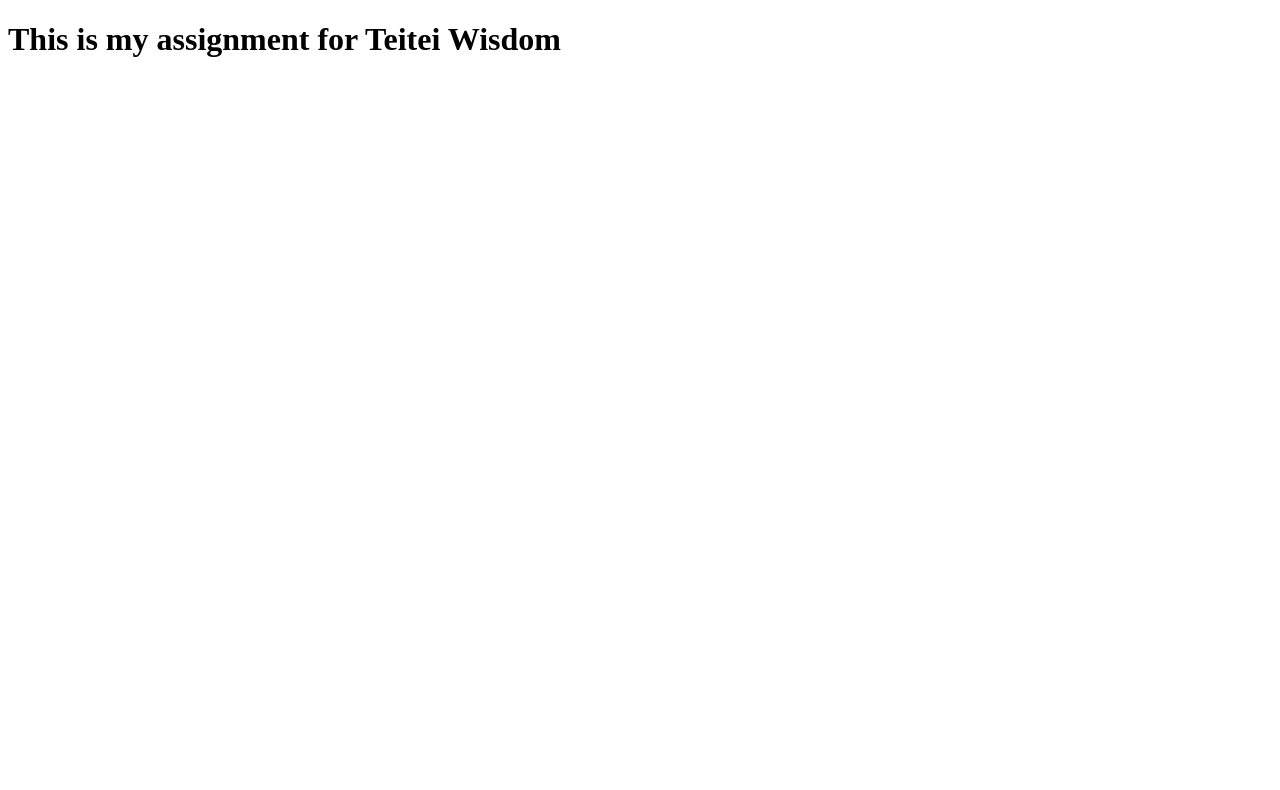
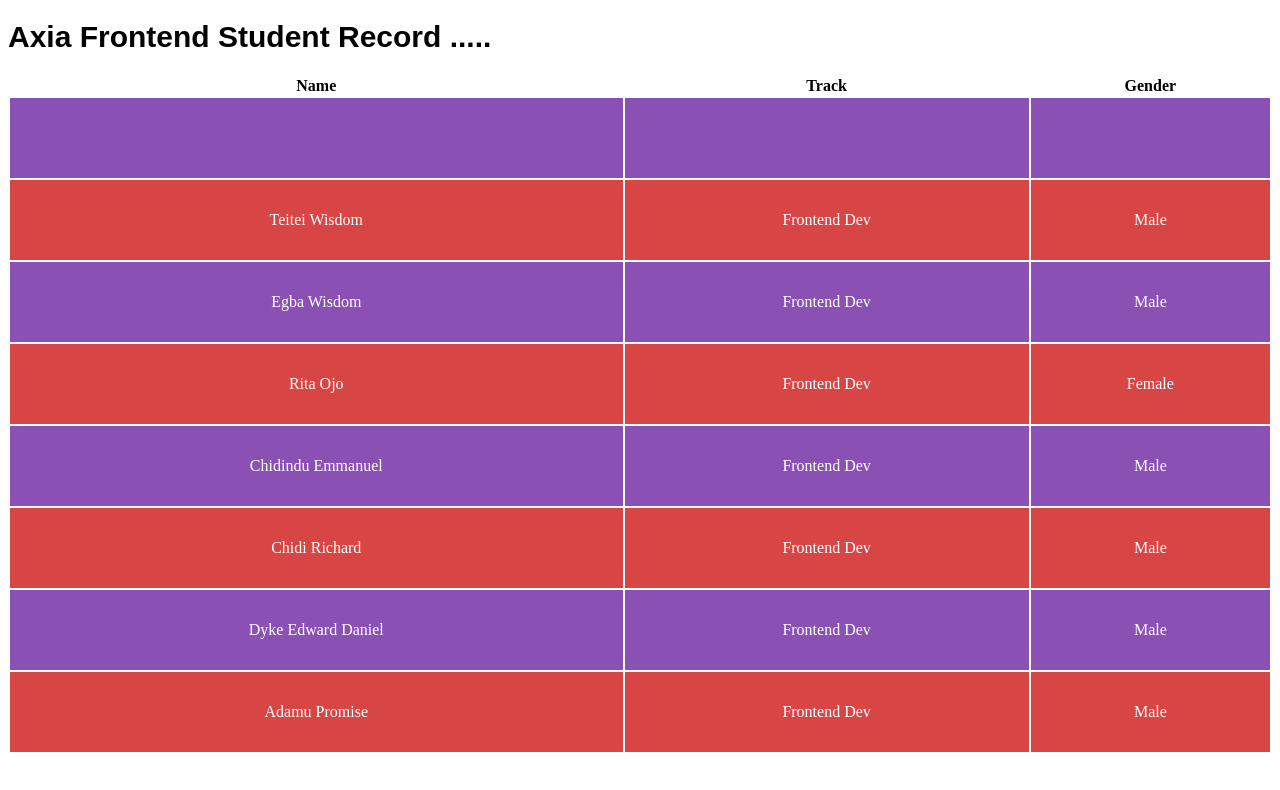
Before and after one commit to AntimonyIQ/friday-assignment, a plain HTML site: page anthony/teitei_wisdom/index.html in a window 1280 px wide. Drawn offline with Linux system fonts and the light colour scheme.

Commit message:
Done with my assignment

```diff
--- a/anthony/teitei_wisdom/index.html
+++ b/anthony/teitei_wisdom/index.html
@@ -4,10 +4,108 @@
     <meta charset="UTF-8">
     <meta name="viewport" content="width=device-width, initial-scale=1.0">
     <title>Document</title>
+
+    <style>
+        body{
+            position: relative;
+        }
+
+        h1{
+            font-size: 30px;
+            font-family: Arial, Helvetica, sans-serif;
+        }
+
+        .table{
+            width: 100%;
+
+        }
+
+#student_info tr:nth-child(odd){
+    background: rgb(138, 80, 179);
+  height: 10vh;
+    text-align: center;
+    color: white;
+}
+
+#student_info tr:nth-child(even){
+    background: rgb(215, 69, 69);
+    text-align: center;
+    height: 10vh;
+    color: #fff;
+
+}
+
+    </style>
 </head>
 <body>
 
-    <h1>This is my assignment for Teitei Wisdom</h1>
+    <h1>Axia Frontend Student Record .....</h1>
+
+
+    <table class="table">
+
+        <thead>
+            <tr  >
+                <th >Name</th>
+                <th>Track</th>
+                <th>Gender</th>
+            </tr>
+
+        </thead>
+
+
+<tbody id="student_info">
+
+    <tr class="up" >
+        <td class="down"></td>
+        <td class="down"></td>
+        <td class="down"></td>
+    </tr>
+
+</tbody >
+
+    </table>
+
+
+
+<script>
+
+    const tablebody = document.getElementById("student_info")
+
+const frontend__student =[
+ {name:'Teitei Wisdom', track:'Frontend Dev ', gender: 'Male'},
+ {name:'Egba Wisdom', track:'Frontend Dev ', gender: 'Male'},
+ {name:'Rita Ojo', track:'Frontend Dev ', gender: 'Female'},
+ {name:'Chidindu Emmanuel', track:'Frontend Dev', gender: 'Male'},
+ {name:'Chidi Richard', track:'Frontend Dev ', gender: 'Male'},
+ {name:'Dyke Edward Daniel', track:'Frontend Dev ', gender: 'Male'},
+ {name:'Adamu Promise', track:'Frontend Dev ', gender: 'Male'},
+
+
+]
+
+
+function renderFrontendStudent(frontend__student){
+
+
+    for (let i = 0; i < frontend__student.length; i++) {
+    const row = document.createElement('tr');
+     row.innerHTML =  '<td>' + frontend__student[i].name + '</td>' +
+                             '<td>' + frontend__student[i].track + '</td>' +
+                             '<td>' + frontend__student[i].gender + '</td>';
+
+            tablebody.appendChild(row);
+    }
+
+
+}
+
+
+
+renderFrontendStudent(frontend__student);
+
+</script>
+
 
 </body>
 </html>
```
